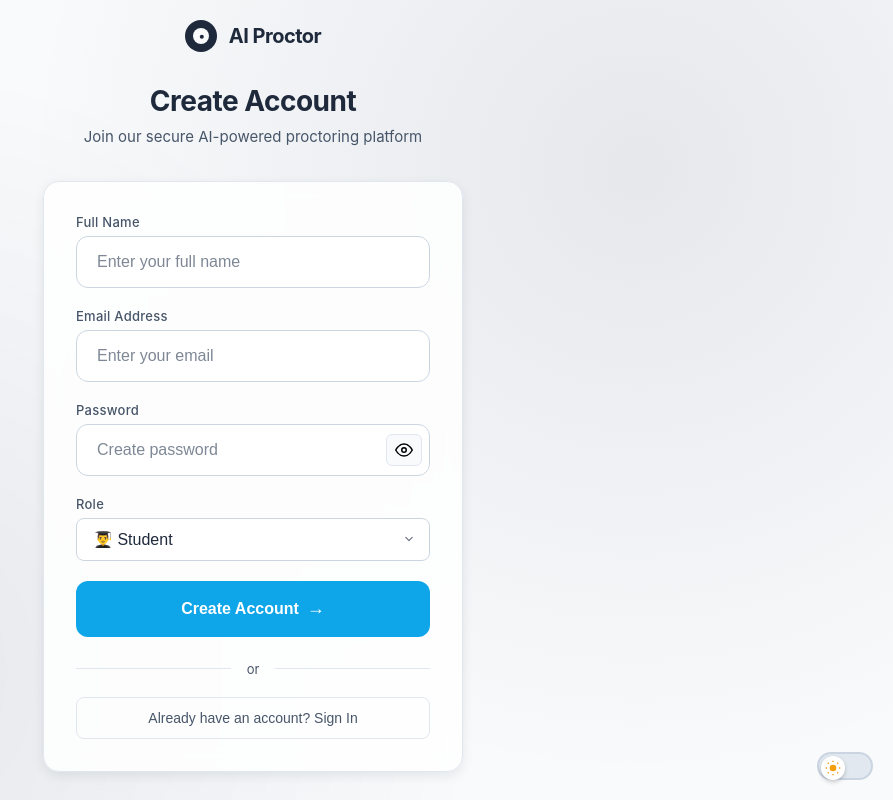
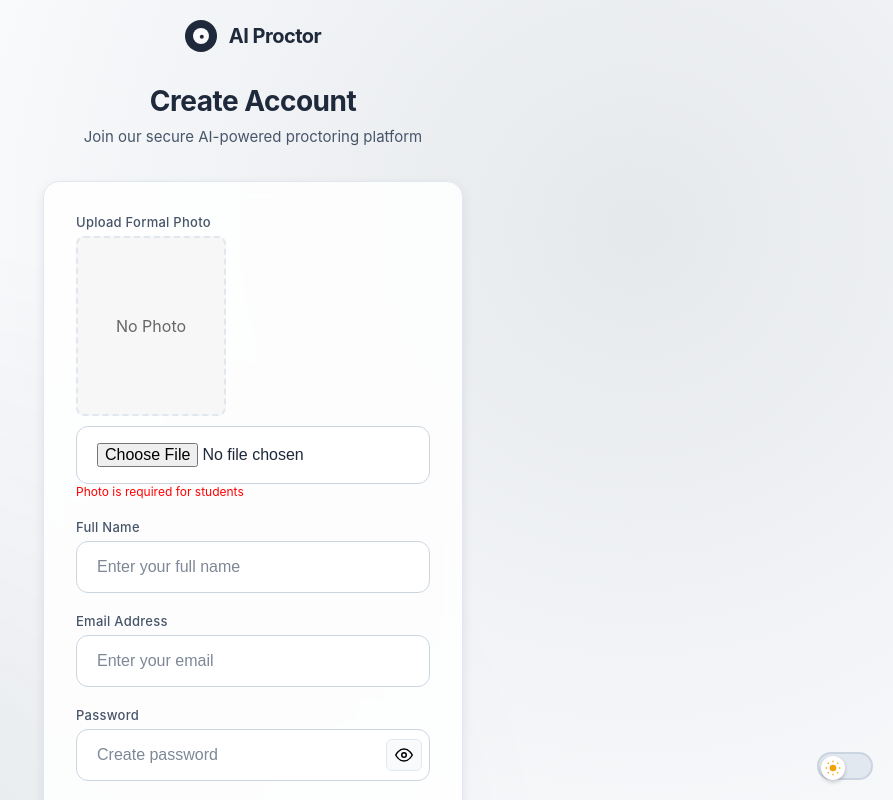
Before and after one commit to Saravanaff/Ai-Proctor, a Next.js app in the folder face-scanning/: page /Login in a window 1280 px wide. Both pictures are taken after a click on the button "Need an account? Create one". Shown: the top 800 px of the page, without its empty margins (387-1280 px from the left). Built offline with nearby package versions, Linux system fonts and the light colour scheme.

Commit message:
[</>] photo upload in registration

```diff
--- a/face-scanning/src/components/auth/AuthForm.tsx
+++ b/face-scanning/src/components/auth/AuthForm.tsx
@@ -31,6 +31,9 @@ const AuthForm = ({
   const [loading, setLoading] = useState(false);
   const [showPasswordReqs, setShowPasswordReqs] = useState(false);
   const [showPassword, setShowPassword] = useState(false);
+  const [photo, setPhoto] = useState<File | null>(null);
+  const [photoPreview, setPhotoPreview] = useState<string | null>(null);
+
 
   const router = useRouter();
 
@@ -45,6 +48,27 @@ const AuthForm = ({
     setExamId(examId || "unknown");
     router.push(redirect);
   }
+
+  const handlePhotoChange = (e: React.ChangeEvent<HTMLInputElement>) => {
+    const file = e.target.files?.[0];
+
+    if (!file) return;
+
+    // Validate format
+    if (!["image/jpeg", "image/png"].includes(file.type)) {
+      setError("Only JPG or PNG format is allowed.");
+      return;
+    }
+
+    if (file.size > 2 * 1024 * 1024) {
+      setError("Image size must be less than 2 MB.");
+      return;
+    }
+
+    setPhoto(file);
+    setPhotoPreview(URL.createObjectURL(file));
+  };
+
 
   const handleSubmit = async (e: React.FormEvent) => {
     e.preventDefault();
@@ -67,6 +91,10 @@ const AuthForm = ({
           passwordChecks.number &&
           passwordChecks.special;
 
+        if (role === 'student' && !photo) {
+          throw new Error("Photo must be uploaded.");
+        }
+
         if (!isPasswordStrong) {
           throw new Error(
             "Password must be at least 8 characters and include uppercase, lowercase, number, and special character."
@@ -75,16 +103,34 @@ const AuthForm = ({
       }
 
       const baseURL =
-        process.env.NEXT_PUBLIC_BACKEND_URL ;
+        process.env.NEXT_PUBLIC_BACKEND_URL;
 
       const endpoint = isRegister ? `${baseURL}/register` : `${baseURL}/login`;
-      const payload = isRegister
-        ? { name, email, password, role }
-        : { email, password };
+      let payload: any;
+      if (isRegister) {
+        payload = new FormData();
+        payload.append("name", name);
+        payload.append("email", email);
+        payload.append("password", password);
+        payload.append("role", role);
 
-      const { data } = await axios.post(endpoint, payload, {
+        if (role === "student" && photo) {
+          payload.append("photo", photo);
+        }
+      }
+      else {
+        payload = { email, password };
+      }
+
+      const config = {
+        headers: isRegister
+          ? { "Content-Type": "multipart/form-data" }
+          : { "Content-Type": "application/json" },
         withCredentials: false,
-      });
+      };
+
+      const { data } = await axios.post(endpoint, payload, config);
+
       const token: string | undefined = data?.token;
       const user = data?.user;
 
@@ -103,9 +149,8 @@ const AuthForm = ({
       }
 
       if (typeof window !== "undefined") {
-        document.cookie = `authToken=${token}; Path=/; Max-Age=${
-          60 * 60 * 2
-        }; SameSite=Lax`;
+        document.cookie = `authToken=${token}; Path=/; Max-Age=${60 * 60 * 2
+          }; SameSite=Lax`;
         setGlobalIdentity(user.name, user.email, user.id);
       }
 
@@ -159,6 +204,56 @@ const AuthForm = ({
 
         <div className={styles.formCard}>
           <form onSubmit={handleSubmit} className={styles.form}>
+
+            {isRegister && role === "student" && (
+              <div className={styles.inputGroup}>
+                <label className={styles.label}>Upload Formal Photo</label>
+
+                {/* Frame */}
+                <div
+                  style={{
+                    width: 150,
+                    height: 180,
+                    border: "2px dashed var(--border-color)",
+                    borderRadius: 8,
+                    marginBottom: 10,
+                    display: "flex",
+                    alignItems: "center",
+                    justifyContent: "center",
+                    overflow: "hidden",
+                    background: "#f7f7f7",
+                  }}
+                >
+                  {photoPreview ? (
+                    <img
+                      src={photoPreview}
+                      alt="Preview"
+                      style={{
+                        width: "100%",
+                        height: "100%",
+                        objectFit: "cover",
+                      }}
+                    />
+                  ) : (
+                    <span style={{ color: "#666" }}>No Photo</span>
+                  )}
+                </div>
+
+                {/* File Input */}
+                <input
+                  type="file"
+                  accept="image/jpeg,image/png"
+                  onChange={handlePhotoChange}
+                  className={styles.input}
+                  required={role === "student"}
+                />
+
+                {role === "student" && !photo && (
+                  <p style={{ color: "red", fontSize: 12 }}>Photo is required for students</p>
+                )}
+              </div>
+            )}
+
             {isRegister && (
               <div className={styles.inputGroup}>
                 <label className={styles.label}>Full Name</label>
@@ -201,7 +296,7 @@ const AuthForm = ({
                 />
                 <button
                   type="button"
-                  onClick={() => setShowPassword(p=>!p)}
+                  onClick={() => setShowPassword(p => !p)}
                   style={{
                     position: 'absolute',
                     right: 8,
```
